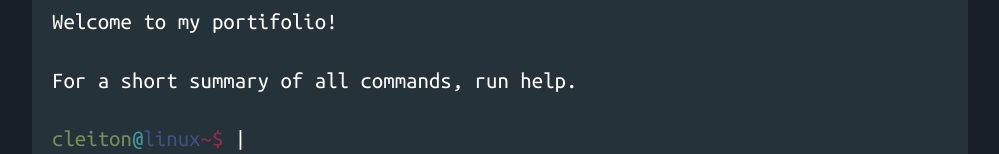
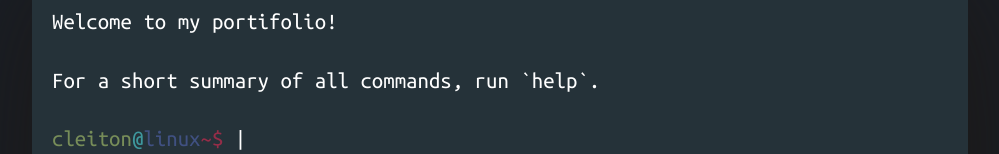
Before and after one commit to Cleiton080/terminal-portifolio, a React (Create React App) app: page / in a window 1280 px wide. Shown: the part 169-323 px from the top of the page, without its empty margins (160-1159 px from the left). Built offline with nearby package versions, Linux system fonts and the light colour scheme.

Commit message:
feat: redirect linkedin

```diff
--- a/src/common/constants.js
+++ b/src/common/constants.js
@@ -1,3 +1,3 @@
 export const socials = {
-  linkedin: "http://linkedin.com",
+  linkedin: "https://br.linkedin.com/in/cleitonpessoa",
 };
--- a/src/components/Window.js
+++ b/src/components/Window.js
@@ -11,6 +11,7 @@ const Container = styled(Box)({
   backgroundColor: "#253239",
   padding: 20,
   "overflow-y": "auto",
+  boxShadow: '.5em .5em 10em #1d1712',
   "&::-webkit-scrollbar": { // TODO: ADD AS GLOBAL STYLE
     width: 20,
   },
--- a/src/pages/Welcome.js
+++ b/src/pages/Welcome.js
@@ -3,7 +3,7 @@ import { Typography } from "@mui/material";
 export default function Welcome() {
   const paragraphs = [
     "Welcome to my portifolio!",
-    "For a short summary of all commands, run help.",
+    "For a short summary of all commands, run `help`.",
   ];
 
   return (
```
